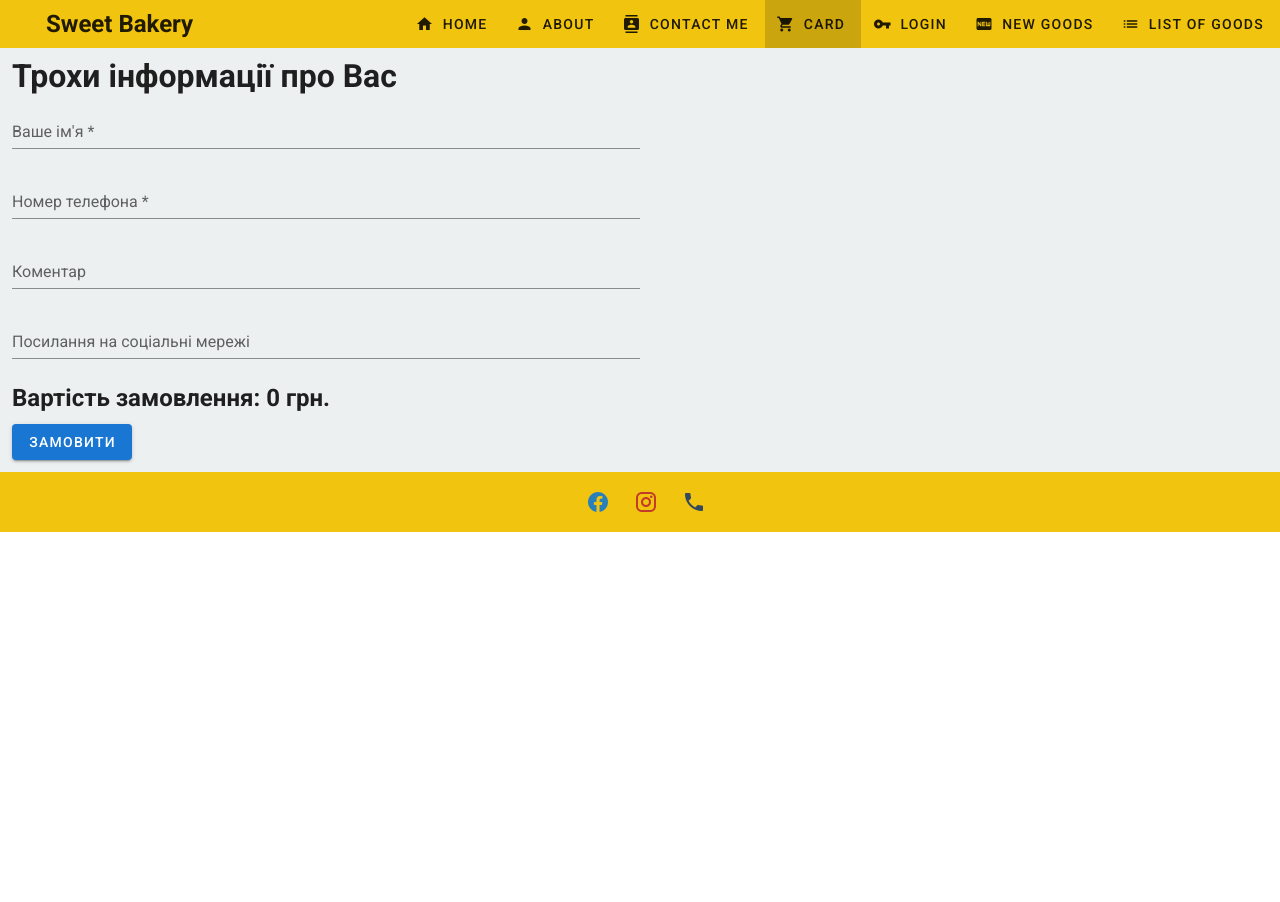
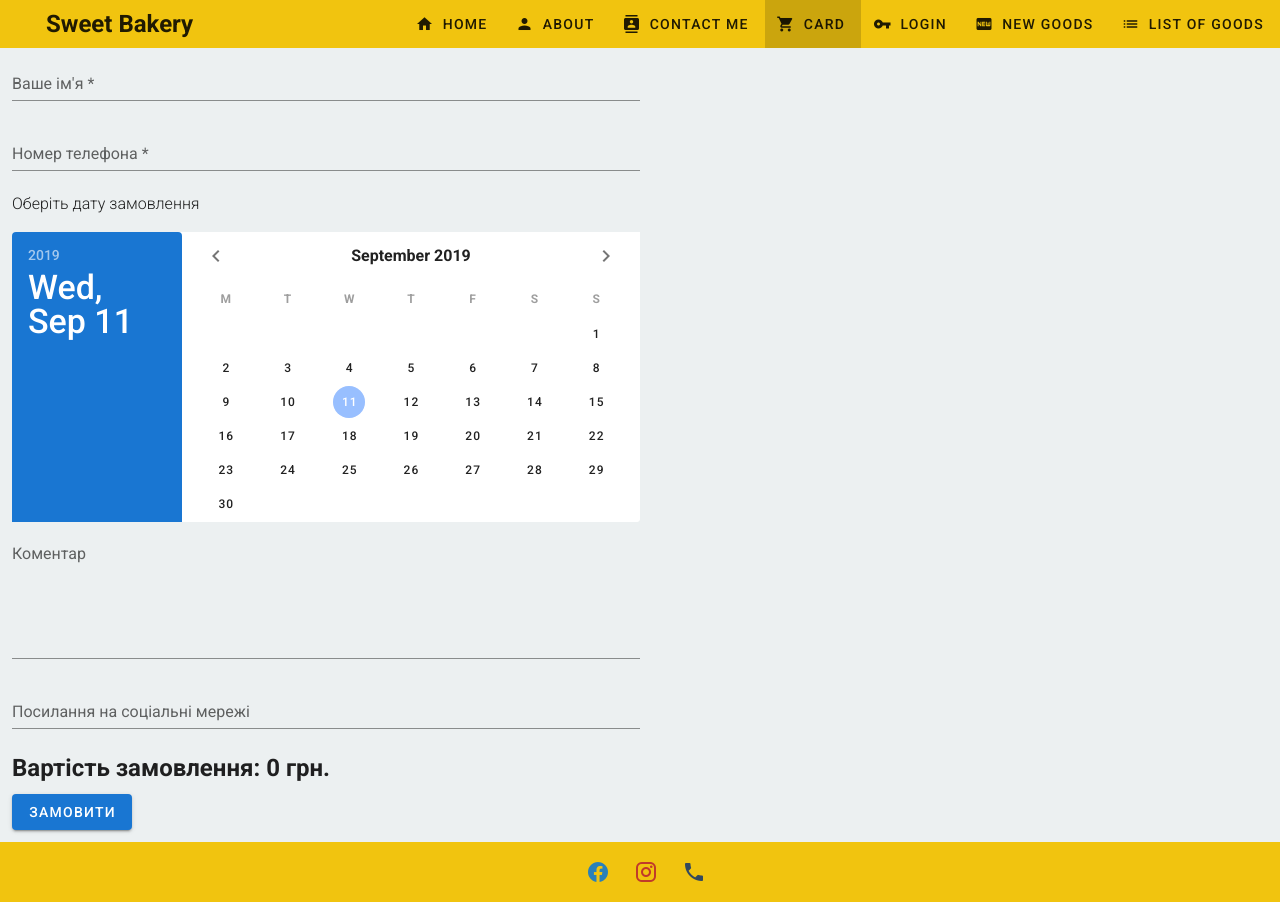
Before and after one commit to serhii-mokhonko/sweetbakery, a Vue app: page /shopping-card in a window 1280 px wide. Before the commit the page ends 800 px from the top, so only its background shows below. Built offline with nearby package versions, Linux system fonts and the light colour scheme.

Commit message:
add calendar and textarea to the page of shopping card, litle bit changed data structure in database

```diff
--- a/src/store/shoppingCard.js
+++ b/src/store/shoppingCard.js
@@ -78,11 +78,13 @@ export default {
         },
         async order({ commit, getters }, client) {
             commit('setLoading', true)
-            const uid = await firebase.database().ref('clients').push(client).key
+            const uid = await firebase.database().ref('clients').push({name: client.name, phone: client.phone, socialpage: client.socialpage}).key
             const newOrder = await firebase.database().ref('orders').push()
             await newOrder.set({
                 ...getters.getCard,
-                client: uid
+                client: uid,
+                comment: client.comment,
+                orderDate: client.date,
             })
             commit('clearCard')
             commit('setLoading', false)
--- a/src/views/ShoppingCard.vue
+++ b/src/views/ShoppingCard.vue
@@ -2,11 +2,23 @@
   <v-container fluid>
     <v-row no-gutters class="d-flex flex-md-row flex-column-reverse">
       <v-col sm="6" xs="12">
-        <h1>Трохи інформації про Вас</h1>
         <form>
           <v-text-field v-model="userName" label="Ваше ім'я *"></v-text-field>
           <v-text-field v-model="phone" label="Номер телефона *"></v-text-field>
-          <v-text-field v-model="comment" label="Коментар"></v-text-field>
+          <span class="font-weight-light">Оберіть дату замовлення</span>
+          <v-date-picker
+            v-model="date"
+            first-day-of-week="1"
+            full-width
+            :landscape="$vuetify.breakpoint.smAndUp"
+            class="mt-4"
+          ></v-date-picker>
+          <v-textarea
+            label="Коментар"
+            v-model="comment"
+            auto-grow
+            clearable
+          ></v-textarea>
           <v-text-field v-model="socialpage" label="Посилання на соціальні мережі"></v-text-field>
           <h2>Вартість замовлення: {{sum}} грн.</h2>
           <v-btn color="primary" class="mr-4 mt-2" @click="createOrder">Замовити</v-btn>
@@ -47,6 +59,7 @@ export default {
     return {
       userName: "",
       phone: "",
+      date: new Date().toISOString().substr(0, 10),
       comment: "",
       socialpage: ""
     };
@@ -89,11 +102,12 @@ export default {
           name: this.userName,
           phone: this.phone,
           comment: this.comment,
-          socialpage: this.socialpage
+          socialpage: this.socialpage,
+          date: this.date
         })
         .then(() => localStorage.clear())
         .then(() => this.clear())
-        .then(() => this.$router.push({name: 'home'}));
+        .then(() => this.$router.push({ name: "home" }));
     }
   },
   created() {
```
